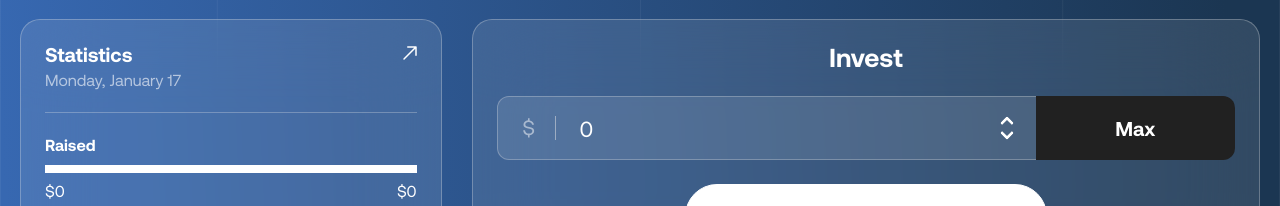
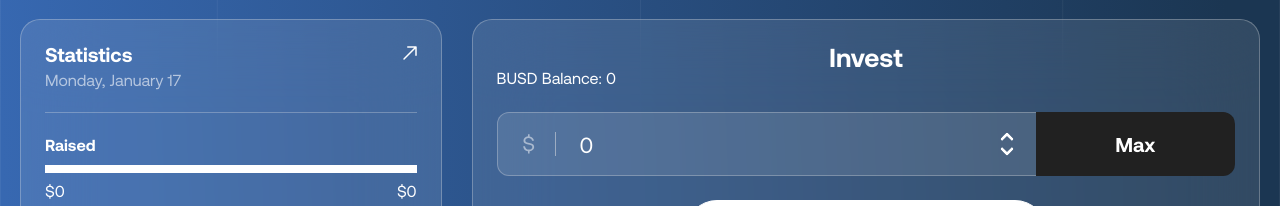
Before and after one commit to manuochoa/quokka, a React (Create React App) app: page / in a window 1280 px wide. Shown: the part 236-442 px from the top of the page. Built offline with nearby package versions, Linux system fonts and the light colour scheme; no server answers.

Commit message:
busd message

```diff
--- a/src/App.js
+++ b/src/App.js
@@ -23,6 +23,7 @@ export default function App() {
   const [popupVisible, setPopupVisible] = useState(false);
   const [mobileScreen, setMobileScreen] = useState(false);
   const [isBUSDApproved, setIsBUSDApproved] = useState(false);
+  const [BUSDBalance, setBUSDBalance] = useState("0");
   const [isLoading, setIsLoading] = useState(false);
   const [projects, setProjects] = useState([
     {
@@ -178,9 +179,10 @@ export default function App() {
 
   const checkAllowance = async () => {
     if (userAddress) {
-      let allowance = await getBUSDAllowance(userAddress);
-      console.log(allowance, "allowance");
-      setIsBUSDApproved(allowance);
+      let result = await getBUSDAllowance(userAddress);
+      console.log(result, "allowance");
+      setIsBUSDApproved(result.allowance);
+      setBUSDBalance(result.balance);
     }
   };
 
@@ -193,6 +195,11 @@ export default function App() {
     }
     setIsLoading(false);
   };
+
+  function truncateToDecimals(num, dec) {
+    const calcDec = Math.pow(10, dec);
+    return Math.trunc(num * calcDec) / calcDec;
+  }
 
   useEffect(() => {
     let user = window.localStorage.getItem("userAddress");
@@ -273,6 +280,8 @@ export default function App() {
               style={{ display: sections[0] ? "block" : "none" }}
             />
             <Invest
+              truncateToDecimals={truncateToDecimals}
+              BUSDBalance={BUSDBalance}
               getUserProjectInvestment={getUserProjectInvestment}
               userAddress={userAddress}
               walletType={walletType}
@@ -299,6 +308,8 @@ export default function App() {
             </div>
             <div className="main__column main__column--2">
               <Invest
+                truncateToDecimals={truncateToDecimals}
+                BUSDBalance={BUSDBalance}
                 getUserProjectInvestment={getUserProjectInvestment}
                 userAddress={userAddress}
                 walletType={walletType}
--- a/src/blockchain/functions.js
+++ b/src/blockchain/functions.js
@@ -4,6 +4,7 @@ import WalletConnectProvider from "@walletconnect/web3-provider";
 
 let busdAbi = [
   "function allowance(address owner, address spender) external view returns (uint256)",
+  "function balanceOf(address owner) external view returns (uint256)",
   "function approve(address spender, uint256 amount) external returns (bool)",
 ];
 
@@ -70,9 +71,10 @@ export const getUserInvestment = async (projectId, userAddress) => {
 export const getBUSDAllowance = async (userAddress) => {
   try {
     let allowance = await busdInstance.allowance(userAddress, contractAddress);
-    console.log(allowance.toString());
+    let balance = await busdInstance.balanceOf(userAddress);
+    console.log(balance.toString());
 
-    return allowance > 0;
+    return { allowance: allowance > 0, balance };
   } catch (error) {
     console.log(error, "getBUSDAllowance");
   }
@@ -116,7 +118,6 @@ export const depositUSD = async (projectId, _value, walletType) => {
 
 export const ClaimMyTokens = async (projectId, walletType) => {
   try {
-    console.log(projectId);
     let newInstance = await getContractInstance(walletType, "MAIN");
 
     let tx = await newInstance.ClaimMyTokens(projectId);
@@ -130,10 +131,6 @@ export const ClaimMyTokens = async (projectId, walletType) => {
     }
   }
 };
-
-// function DepositUSD(uint64 ProjectID,uint USDvalue) public
-// function getClaimStatus(uint64 ProjectID) public view returns (bool)
-// function getInvestStatus(uint64 ProjectID) public view returns (bool)
 
 const getContractInstance = async (walletType, contract) => {
   if (walletType === "WALLET_CONNECT") {
--- a/src/components/Invest.js
+++ b/src/components/Invest.js
@@ -9,6 +9,8 @@ export default function Invest({
   isBUSDApproved,
   getUserProjectInvestment,
   project,
+  BUSDBalance,
+  truncateToDecimals,
   ...props
 }) {
   const [value, setValue] = useState(0);
@@ -37,7 +39,10 @@ export default function Invest({
   return (
     <div className="main__background invest" {...props}>
       <h1 className="invest__title title">Invest</h1>
+      <h4>BUSD Balance: {truncateToDecimals(BUSDBalance / 10 ** 18, 2)}</h4>
       <Input
+        truncateToDecimals={truncateToDecimals}
+        BUSDBalance={BUSDBalance}
         value={value}
         setValue={setValue}
         className="input-wrapper--invest"
--- a/src/components/common/Input.js
+++ b/src/components/common/Input.js
@@ -1,8 +1,14 @@
 import NumberFormat from "react-number-format";
-import USD from './../../Icons/USD';
+import USD from "./../../Icons/USD";
 
-export default function Input({ className, value, setValue, buttonTitle, onClick }) {
-
+export default function Input({
+  BUSDBalance,
+  className,
+  value,
+  setValue,
+  truncateToDecimals,
+  onClick,
+}) {
   function handleInputChange({ value }) {
     setValue(value);
   }
@@ -13,13 +19,32 @@ export default function Input({ className, value, setValue, buttonTitle, onClick
         <div className="input-wrapper__icon-wrapper">
           <USD className="input-wrapper__icon" />
         </div>
-                <NumberFormat className="input input-wrapper__input" value={value} onValueChange={handleInputChange} placeholder="Enter value" thousandSeparator={true} allowLeadingZeros={false} allowNegative={false} />
+        <NumberFormat
+          className="input input-wrapper__input"
+          value={value}
+          onValueChange={handleInputChange}
+          placeholder="Enter value"
+          thousandSeparator={true}
+          allowLeadingZeros={false}
+          allowNegative={false}
+        />
         <div className="input-wrapper__arrows">
-                    <button className="input-wrapper__arrow input-wrapper__arrow--top" onClick={() => setValue(++value)}></button>
-                    <button className="input-wrapper__arrow" onClick={() => setValue(value > 0 ? --value : 0)}></button>
+          <button
+            className="input-wrapper__arrow input-wrapper__arrow--top"
+            onClick={() => setValue(++value)}
+          ></button>
+          <button
+            className="input-wrapper__arrow"
+            onClick={() => setValue(value > 0 ? --value : 0)}
+          ></button>
         </div>
       </div>
-            <button className="input-wrapper__button" onClick={onClick}>Max</button>
+      <button
+        className="input-wrapper__button"
+        onClick={() => setValue(truncateToDecimals(BUSDBalance / 10 ** 18, 2))}
+      >
+        Max
+      </button>
     </div>
   );
 }
```
Lines whose indentation alone changed are shown as unchanged.
